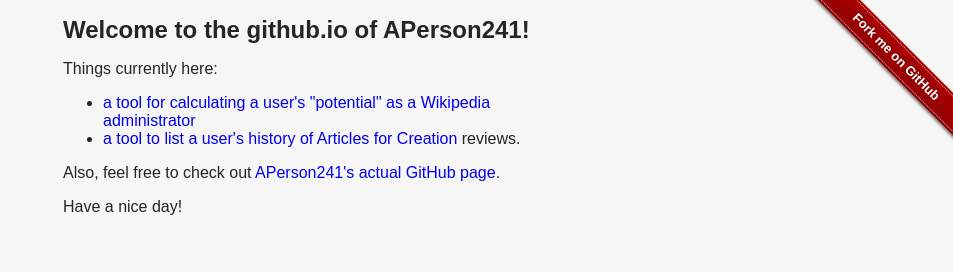
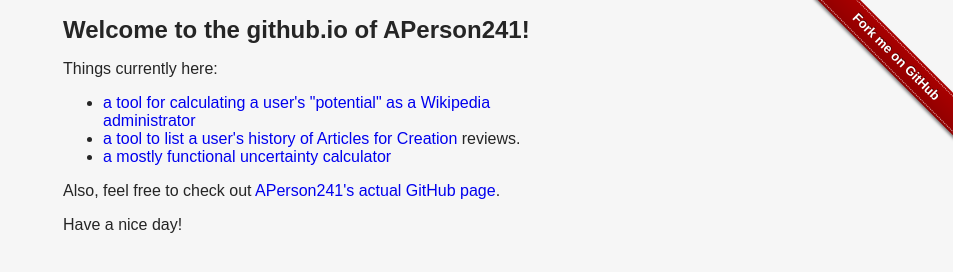
Before and after one commit to APerson241/APerson241.github.io, a website: page index.html in a window 1280 px wide. Shown: the whole page, without its empty margins (327-1280 px from the left). Drawn offline with Linux system fonts and the light colour scheme.

Commit message:
re-add the uncertainty link

```diff
--- a/index.html
+++ b/index.html
@@ -26,6 +26,7 @@
       <ul>
         <li><a href="aadminscore" title="AAdminscore">a tool for calculating a user's "potential" as a Wikipedia administrator</a></li>
         <li><a href="afchistory" title="AfC History">a tool to list a user's history of <a href="enwp.org/WP:AFC">Articles for Creation</a> reviews.</a></li>
+        <li><a href="uncertainty.html" title="Uncertainty calculator">a mostly functional uncertainty calculator</a></li>
       </ul>
       <p>Also, feel free to check out <a href="//github.com/APerson241">APerson241's actual GitHub page</a>.</p>
       <p>Have a nice day!</p>
```
